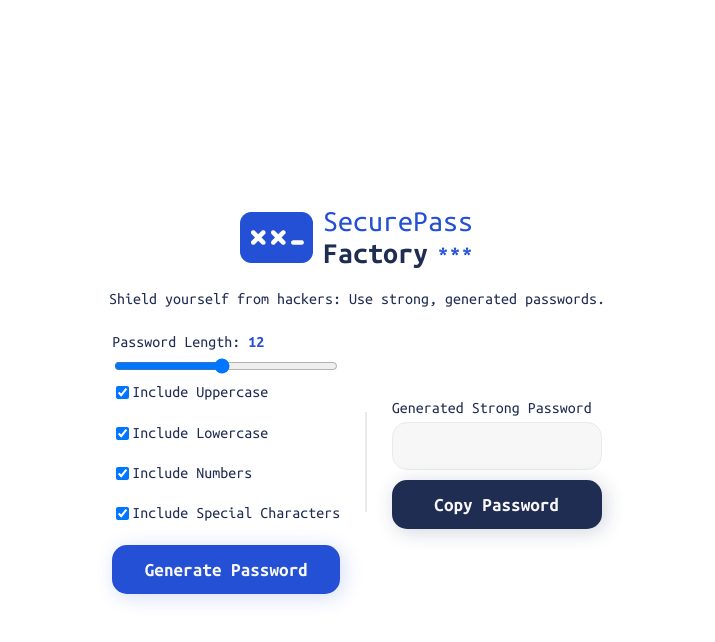
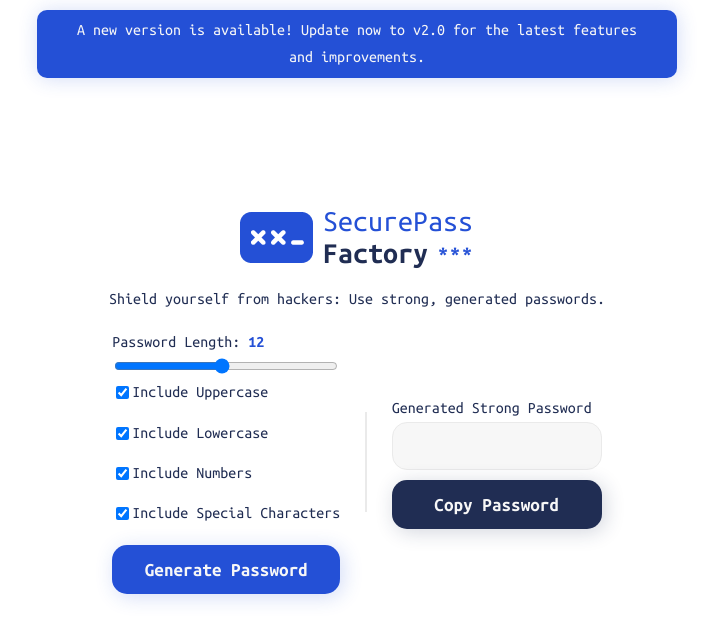
Before and after one commit to acioliwilson/securepassfactory, a Vue app: page / in a window 1280 px wide. Shown: the top 642 px of the page, without its empty margins (283-998 px from the left). Built offline with nearby package versions, Linux system fonts and the light colour scheme.

Commit message:
new version available

```diff
--- a/src/views/v1/CurrentVersion.vue
+++ b/src/views/v1/CurrentVersion.vue
@@ -63,6 +63,9 @@
             </div>
         </div>
     </div>
+</div>
+<div class="info-new-version">
+    <span>A new version is available! Update now to v2.0 for the latest features and improvements.</span>
 </div>
 </template>
 
@@ -385,4 +388,24 @@ export default {
     cursor: pointer;
     margin-bottom: 8px;
 }
+
+.info-new-version {
+    position: fixed;
+    top: 10px;
+    left: 50%;
+    transform: translateX(-50%);
+    z-index: 1000;
+    background: var(--primary);
+    color: var(--light);
+    padding: 7px 32px;
+    border-radius: 10px;
+    box-shadow: 1px 1px 20px rgba(36, 80, 214, .2);
+    text-align: center;
+}
+
+@media screen and (max-width: 300px) {
+    .info-new-version {
+        max-width: 300px !important;
+    }
+}
 </style>
```
Also changed, not shown: src/views/v2/NewVersion.vue (+24 -8 lines).
